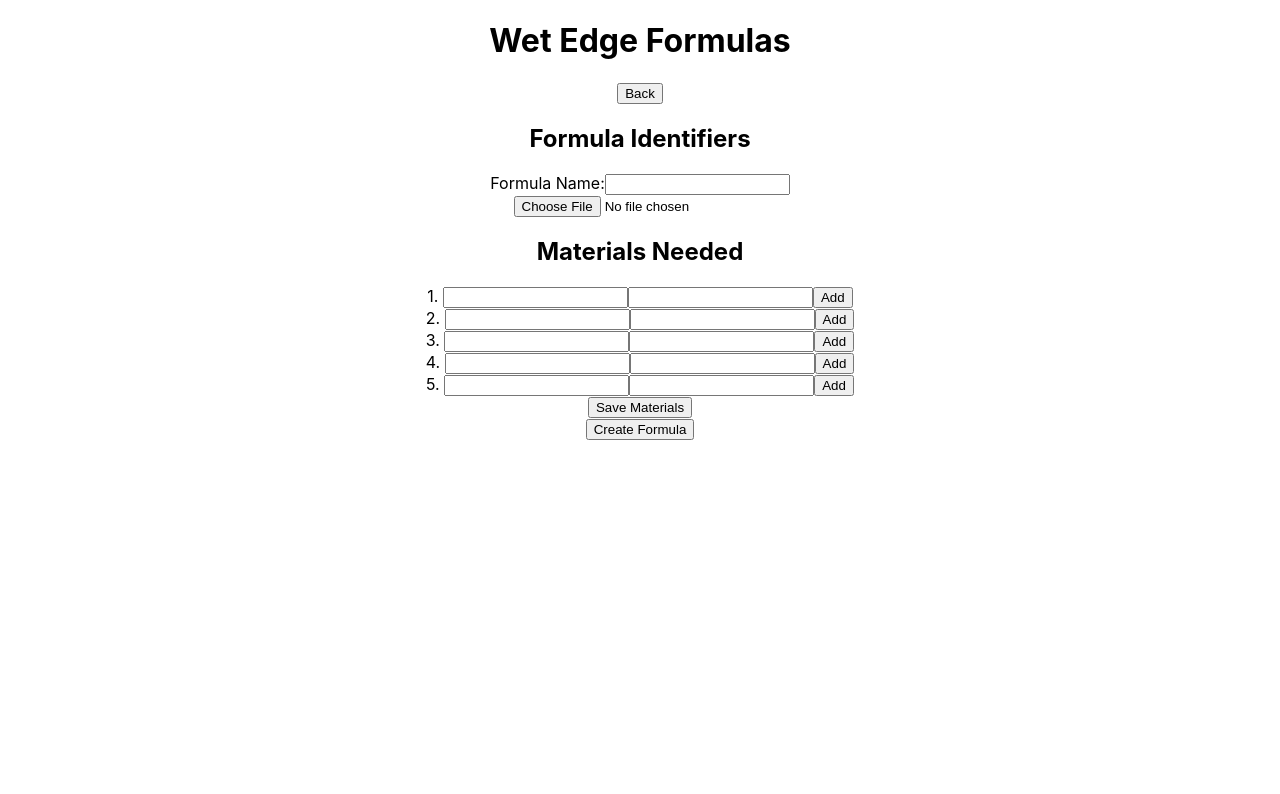
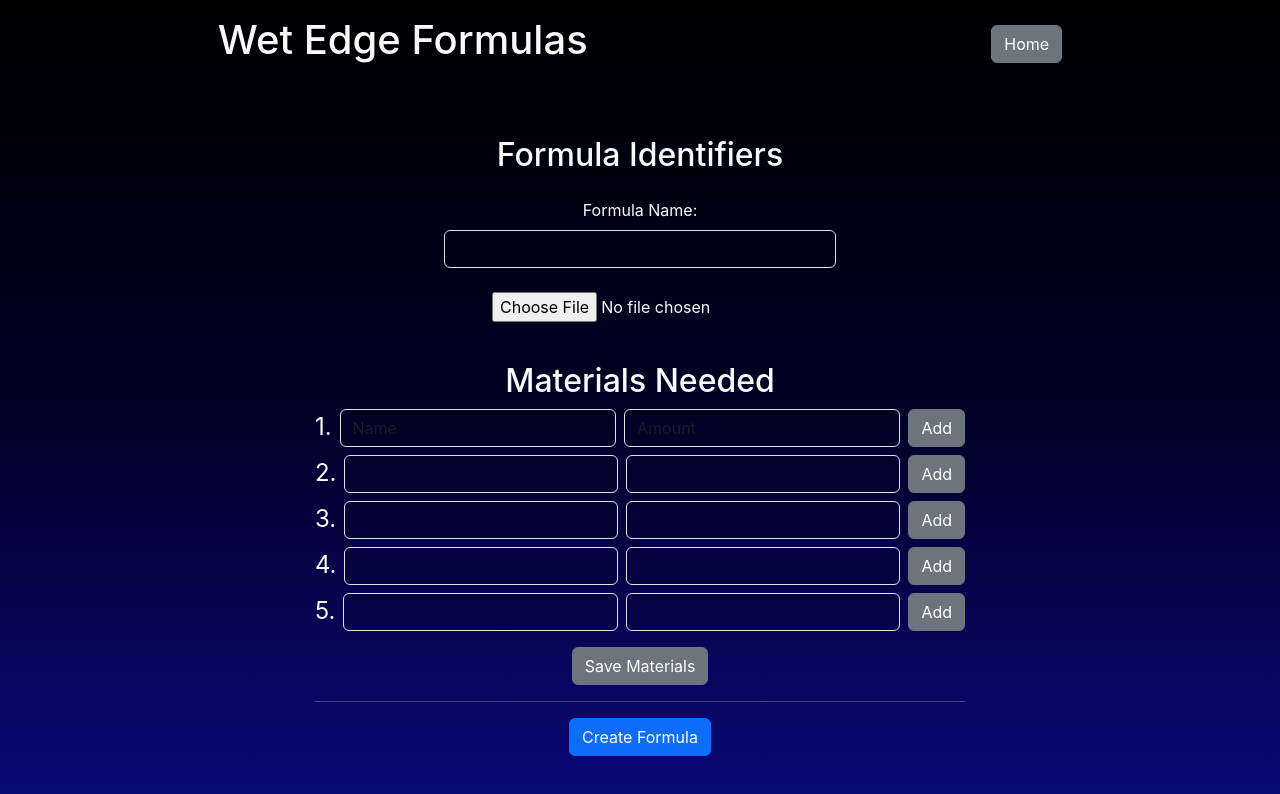
Before and after one commit to jarahernandez/wet-edge-project, a React (Create React App) app in the folder client/: page /formula/new in a window 1280 px wide. Shown: the top 794 px of the page. Built offline with nearby package versions, Linux system fonts and the light colour scheme.

Commit message:
added css

```diff
--- a/client/public/index.html
+++ b/client/public/index.html
@@ -9,6 +9,7 @@
       name="description"
       content="Web site created using create-react-app"
     />
+    <link href="https://cdn.jsdelivr.net/npm/bootstrap@5.3.0-alpha1/dist/css/bootstrap.min.css" rel="stylesheet" integrity="sha384-GLhlTQ8iRABdZLl6O3oVMWSktQOp6b7In1Zl3/Jr59b6EGGoI1aFkw7cmDA6j6gD" crossorigin="anonymous">
     <link rel="apple-touch-icon" href="%PUBLIC_URL%/logo192.png" />
     <!--
       manifest.json provides metadata used when your web app is installed on a
--- a/client/src/App.css
+++ b/client/src/App.css
@@ -1,38 +1,11 @@
 .App {
   text-align: center;
+  height: 100vh;
+  background: rgb(0,0,0);
+  background: linear-gradient(180deg, rgba(0,0,0,1) 0%, rgba(2,0,36,1) 50%, rgba(9,9,121,1) 100%);
 }
 
-.App-logo {
-  height: 40vmin;
-  pointer-events: none;
+::placeholder{
+  color:red;
+  opacity: 1;
 }
-
-@media (prefers-reduced-motion: no-preference) {
-  .App-logo {
-    animation: App-logo-spin infinite 20s linear;
-  }
-}
-
-.App-header {
-  background-color: #282c34;
-  min-height: 100vh;
-  display: flex;
-  flex-direction: column;
-  align-items: center;
-  justify-content: center;
-  font-size: calc(10px + 2vmin);
-  color: white;
-}
-
-.App-link {
-  color: #61dafb;
-}
-
-@keyframes App-logo-spin {
-  from {
-    transform: rotate(0deg);
-  }
-  to {
-    transform: rotate(360deg);
-  }
-}
--- a/client/src/components/CreateFormula.jsx
+++ b/client/src/components/CreateFormula.jsx
@@ -2,6 +2,7 @@ import React, {useState} from 'react';
 import axios from 'axios';
 import {Link, useNavigate} from 'react-router-dom';
 import FileBase64 from 'react-file-base64';
+import '../App.css'
 
 const CreateFormula = (props) => {
 
@@ -52,22 +53,22 @@ const CreateFormula = (props) => {
 
     return (
         <div>
-            <div>
+            <div className='d-flex justify-content-around align-items-center p-3 pb-5 text-light'>
                 <h1>Wet Edge Formulas</h1>
-                <Link to={`/`}><button>Back</button></Link>
+                <Link to={`/`}><button className='btn btn-secondary'>Home</button></Link>
             </div>
-            <form onSubmit={submitHandler}>
-                <section>
-                    <h2>Formula Identifiers</h2>
-                    <div>
-                        <label>Formula Name:</label>
-                        <input type="text" name='formulaName' onChange={changeHandler}/>
+            <form className='d-flex flex-column text-light align-items-center' onSubmit={submitHandler}>
+                <section className='mb-3'>
+                    <h2 className='mt-3' > Formula Identifiers</h2>
+                    <div className='mb-4'>
+                        <label className='form-label mt-3'>Formula Name:</label>
+                        <input className='form-control text-light bg-black bg-opacity-10' type="text" name='formulaName' onChange={changeHandler}/>
                         {
                             errors.formulaName?
-                            <p>{errors.formulaName.message}</p>:null
+                            <p className='text-danger'>{errors.formulaName.message}</p>:null
                         }
                     </div>
-                    <div>
+                    <div className='ps-5 mb-4'>
                         {/* <label>Formula Image:</label>
                         <input type="text" name='formulaImage' onChange={changeHandler}/> */}
                         <FileBase64
@@ -77,45 +78,46 @@ const CreateFormula = (props) => {
                             }}/>
                         {
                             errors.formulaImage?
-                            <p>{errors.formulaImage.message}</p>:null
+                            <p className='text-danger pe-5 mb-4'>{errors.formulaImage.message}</p>:null
                         }
                     </div>
                 </section>
                 <section>
                     <h2>Materials Needed</h2>
-                    <div>
-                        <label>1. </label>
-                        <input type="text" name="name" onChange={materialChangeHandler} disabled={isDisabled}/>
-                        <input type="number" name="amount" onChange={materialChangeHandler} disabled={isDisabled}/>
-                        <button name="material1" onClick={materialsClickHandler} disabled={isDisabled}>Add</button>
+                    <div className='d-flex mb-2'>
+                        <label className='fs-4 me-2'>1. </label>
+                        <input className='form-control me-2 text-light bg-black bg-opacity-10' placeholder='Name' type="text" name="name" onChange={materialChangeHandler} disabled={isDisabled}/>
+                        <input className='form-control text-light bg-black bg-opacity-10' placeholder='Amount' type="number" name="amount" onChange={materialChangeHandler} disabled={isDisabled}/>
+                        <button className='btn btn-secondary ms-2' name="material1" onClick={materialsClickHandler} disabled={isDisabled}>Add</button>
                     </div>
-                    <div>
-                        <label>2. </label>
-                        <input type="text" name="name" onChange={materialChangeHandler} disabled={isDisabled}/>
-                        <input type="number" name="amount" onChange={materialChangeHandler} disabled={isDisabled}/>
-                        <button name="material2" onClick={materialsClickHandler} disabled={isDisabled}>Add</button>
+                    <div className='d-flex mb-2'>
+                        <label className='fs-4 me-2'>2. </label>
+                        <input className='form-control me-2 text-light bg-black bg-opacity-10' type="text" name="name" onChange={materialChangeHandler} disabled={isDisabled}/>
+                        <input className='form-control text-light bg-black bg-opacity-10' type="number" name="amount" onChange={materialChangeHandler} disabled={isDisabled}/>
+                        <button className='btn btn-secondary ms-2' name="material2" onClick={materialsClickHandler} disabled={isDisabled}>Add</button>
                     </div>
-                    <div>
-                        <label>3. </label>
-                        <input type="text" name="name" onChange={materialChangeHandler} disabled={isDisabled}/>
-                        <input type="number" name="amount" onChange={materialChangeHandler} disabled={isDisabled}/>
-                        <button name="material3" onClick={materialsClickHandler} disabled={isDisabled}>Add</button>
+                    <div className='d-flex mb-2'>
+                        <label className='fs-4 me-2'>3. </label>
+                        <input className='form-control me-2 text-light bg-black bg-opacity-10' type="text" name="name" onChange={materialChangeHandler} disabled={isDisabled}/>
+                        <input className='form-control text-light bg-black bg-opacity-10' type="number" name="amount" onChange={materialChangeHandler} disabled={isDisabled}/>
+                        <button className='btn btn-secondary ms-2' name="material3" onClick={materialsClickHandler} disabled={isDisabled}>Add</button>
                     </div>
-                    <div>
-                        <label>4. </label>
-                        <input type="text" name="name" onChange={materialChangeHandler} disabled={isDisabled}/>
-                        <input type="number" name="amount" onChange={materialChangeHandler} disabled={isDisabled}/>
-                        <button name="material4" onClick={materialsClickHandler} disabled={isDisabled}>Add</button>
+                    <div className='d-flex mb-2'>
+                        <label className='fs-4 me-2'>4. </label>
+                        <input className='form-control me-2 text-light bg-black bg-opacity-10' type="text" name="name" onChange={materialChangeHandler} disabled={isDisabled}/>
+                        <input className='form-control text-light bg-black bg-opacity-10' type="number" name="amount" onChange={materialChangeHandler} disabled={isDisabled}/>
+                        <button className='btn btn-secondary ms-2' name="material4" onClick={materialsClickHandler} disabled={isDisabled}>Add</button>
                     </div>
-                    <div>
-                        <label>5. </label>
-                        <input type="text" name="name" onChange={materialChangeHandler} disabled={isDisabled}/>
-                        <input type="number" name="amount" onChange={materialChangeHandler} disabled={isDisabled}/>
-                        <button name="material5" onClick={materialsClickHandler} disabled={isDisabled}>Add</button>
+                    <div className='d-flex mb-2'>
+                        <label className='fs-4 me-2'>5. </label>
+                        <input className='form-control me-2 text-light bg-black bg-opacity-10' type="text" name="name" onChange={materialChangeHandler} disabled={isDisabled}/>
+                        <input className='form-control text-light bg-black bg-opacity-10' type="number" name="amount" onChange={materialChangeHandler} disabled={isDisabled}/>
+                        <button className='btn btn-secondary ms-2' name="material5" onClick={materialsClickHandler} disabled={isDisabled}>Add</button>
                     </div>
-                    <button onClick={saveMaterialsHandler}>Save Materials</button>
+                    <button className='btn btn-secondary mt-2' onClick={saveMaterialsHandler}>Save Materials</button>
+                    <hr />
                 </section>
-                <input type="submit" value="Create Formula"/>
+                <input className='btn btn-primary ' type="submit" value="Create Formula"/>
             </form>
         </div>
 )}
--- a/client/src/components/UpdateFormula.jsx
+++ b/client/src/components/UpdateFormula.jsx
@@ -90,33 +90,33 @@ const UpdateFormula = (props) => {
 
     return (
         <div>
-            <div>
+            <div className='d-flex justify-content-around align-items-center p-3 pb-5 text-light'>
                 <h1>Wet Edge Formulas</h1>
-                <Link to={`/`}><button>Back</button></Link>
+                <Link to={`/`}><button className='btn btn-secondary'>Home</button></Link>
             </div>
             <div>
                 {
                     loading ?
-                        <div>
+                        <div className='text-light fs-3 my-5 py-5'>
                             <p>Are you sure you want make changes to "{formulaName}"?</p>
-                            <button onClick={clickHandler}>Yes</button>
-                            <Link to={'/'}><button>No</button></Link>
+                            <button className='btn btn-secondary me-2' onClick={clickHandler}>Yes</button>
+                            <Link to={'/'}><button className='btn btn-secondary ms-2'>No</button></Link>
                         </div>
                         :
-                        <div>
-                            <h2>Editing: {formulaName}</h2>
-                            <form onSubmit={submitHandler}>
+                        <div className='text-light'>
+                            <h2 className='my-4'>Editing: {formulaName}</h2>
+                            <form className='d-flex flex-column text-light align-items-center' onSubmit={submitHandler}>
                                 <section>
                                     <div>
-                                        <label>Formula Name:</label>
-                                        <input type="text" name='formulaName' onChange={changeHandler} value={formula.formulaName}/>
+                                        <label className='form-label mt-3'>Formula Name:</label>
+                                        <input className='form-control text-light bg-black bg-opacity-10' type="text" name='formulaName' onChange={changeHandler} value={formula.formulaName}/>
                                         {
                                             errors.formulaName?
-                                            <p>{errors.formulaName.message}</p>:null
+                                            <p className='text-danger mb-4'>{errors.formulaName.message}</p>:null
                                         }
                                     </div>
-                                    <div>
-                                        <img style={{ width: '150px' }} src={formula.formulaImage} alt="Formula" />
+                                    <div className='d-flex flex-column align-items-center'>
+                                        <img className='rounded-4 mb-2 mt-5' style={{ width: '150px' }} src={formula.formulaImage} alt="Formula" />
                                         <FileBase64
                                             multiple={false}
                                             onDone={({ base64 }) => {
@@ -124,71 +124,74 @@ const UpdateFormula = (props) => {
                                             }} />
                                         {
                                             errors.formulaImage?
-                                            <p>{errors.formulaImage.message}</p>:null
+                                            <p className='text-danger mb-4'>{errors.formulaImage.message}</p>:null
                                         }
                                     </div>
                                 </section>
                                 <section>
+                                    <h2 className='mt-4'>Materials Needed</h2>
                                     {
                                         formula.materialsNeeded.material1?
-                                        <div>
-                                            <h2>Materials Needed</h2>
-                                            <label>1. </label>
-                                            <input type="text" name="name" id="material1" onChange={cchcch} value={formula.materialsNeeded.material1.name}/>
-                                            <input type="number" name="amount" id="material1" onChange={cchcch} value={formula.materialsNeeded.material1.amount}/>
-                                            <button name="material1" onClick={editClickHandler}>Edit</button>
+                                        <div className='d-flex mb-2'>
+                                            <label className='fs-4 me-2'>1. </label>
+                                            <input className='form-control me-2 text-light bg-black bg-opacity-10' type="text" name="name" id="material1" onChange={cchcch} value={formula.materialsNeeded.material1.name}/>
+                                            <input className='form-control text-light bg-black bg-opacity-10' type="number" name="amount" id="material1" onChange={cchcch} value={formula.materialsNeeded.material1.amount}/>
+                                            <button className='btn btn-secondary ms-2' name="material1" onClick={editClickHandler}>Edit</button>
                                         </div>
                                         :
                                         null
                                     }
                                     {
                                         formula.materialsNeeded.material2?
-                                        <div>
-                                            <label>2. </label>
-                                            <input type="text" name="name" id="material2" onChange={cchcch} value={formula.materialsNeeded.material2.name}/>
-                                            <input type="number" name="amount" id="material2" onChange={cchcch} value={formula.materialsNeeded.material2.amount}/>
-                                            <button name="material2" onClick={editClickHandler}>Edit</button>
+                                        <div className='d-flex mb-2'>
+                                            <label className='fs-4 me-2'>2. </label>
+                                            <input className='form-control me-2 text-light bg-black bg-opacity-10' type="text" name="name" id="material2" onChange={cchcch} value={formula.materialsNeeded.material2.name}/>
+                                            <input className='form-control text-light bg-black bg-opacity-10' type="number" name="amount" id="material2" onChange={cchcch} value={formula.materialsNeeded.material2.amount}/>
+                                            <button className='btn btn-secondary ms-2' name="material2" onClick={editClickHandler}>Edit</button>
                                         </div>
                                         :
                                         null
                                     }
                                     {
                                         formula.materialsNeeded.material3?
-                                        <div>
-                                            <label>3. </label>
-                                            <input type="text" name="name" id="material3" onChange={cchcch} value={formula.materialsNeeded.material3.name}/>
-                                            <input type="number" name="amount" id="material3" onChange={cchcch} value={formula.materialsNeeded.material3.amount}/>
-                                            <button name="material3" onClick={editClickHandler}>Edit</button>
+                                        <div className='d-flex mb-2'>
+                                            <label className='fs-4 me-2'>3. </label>
+                                            <input className='form-control me-2 text-light bg-black bg-opacity-10' type="text" name="name" id="material3" onChange={cchcch} value={formula.materialsNeeded.material3.name}/>
+                                            <input className='form-control text-light bg-black bg-opacity-10' type="number" name="amount" id="material3" onChange={cchcch} value={formula.materialsNeeded.material3.amount}/>
+                                            <button className='btn btn-secondary ms-2' name="material3" onClick={editClickHandler}>Edit</button>
                                         </div>
                                         :
                                         null
                                     }
                                     {
                                         formula.materialsNeeded.material4?
-                                        <div>
-                                            <label>4. </label>
-                                            <input type="text" name="name" id="material4" onChange={cchcch} value={formula.materialsNeeded.material4.name}/>
-                                            <input type="number" name="amount" id="material4" onChange={cchcch} value={formula.materialsNeeded.material4.amount}/>
-                                            <button name="material4" onClick={editClickHandler}>Edit</button>
+                                        <div className='d-flex mb-2'>
+                                            <label className='fs-4 me-2'>4. </label>
+                                            <input className='form-control me-2 text-light bg-black bg-opacity-10' type="text" name="name" id="material4" onChange={cchcch} value={formula.materialsNeeded.material4.name}/>
+                                            <input className='form-control text-light bg-black bg-opacity-10' type="number" name="amount" id="material4" onChange={cchcch} value={formula.materialsNeeded.material4.amount}/>
+                                            <button className='btn btn-secondary ms-2' name="material4" onClick={editClickHandler}>Edit</button>
                                         </div>
                                         :
                                         null
                                     }
                                     {
                                         formula.materialsNeeded.material5?
-                                        <div>
-                                            <label>5. </label>
-                                            <input type="text" name="name" id="material5" onChange={cchcch} value={formula.materialsNeeded.material5.name}/>
-                                            <input type="number" name="amount" id="material5" onChange={cchcch} value={formula.materialsNeeded.material5.amount}/>
-                                            <button name="material5" onClick={editClickHandler}>Edit</button>
+                                        <div className='d-flex mb-2'>
+                                            <label className='fs-4 me-2'>5. </label>
+                                            <input className='form-control me-2 text-light bg-black bg-opacity-10' type="text" name="name" id="material5" onChange={cchcch} value={formula.materialsNeeded.material5.name}/>
+                                            <input className='form-control text-light bg-black bg-opacity-10' type="number" name="amount" id="material5" onChange={cchcch} value={formula.materialsNeeded.material5.amount}/>
+                                            <button className='btn btn-secondary ms-2' name="material5" onClick={editClickHandler}>Edit</button>
                                         </div>
                                         :
                                         null
                                     }
                                     {/* <button onClick={saveMaterialsHandler}>Save Materials</button> */}
+                                    <hr />
                                 </section>
-                                <input type="submit" value="Update Formula" />
-                                <button onClick={deleteHandler}>Delete Formula</button>
+                                <div>
+                                    <input className='btn btn-primary me-2' type="submit" value="Update Formula" />
+                                    <button className='btn btn-danger ms-2' onClick={deleteHandler}>Delete Formula</button>
+                                </div>
                             </form>
                         </div>
                 }
--- a/client/src/components/UseFormula.jsx
+++ b/client/src/components/UseFormula.jsx
@@ -30,25 +30,25 @@ const UseFormula = (props) => {
 
     return (
         <div>
-            <div>
+            <div className='d-flex justify-content-around align-items-center p-3 pb-5 text-light'>
                 <h1>Wet Edge Formulas</h1>
-                <Link to={`/`}><button>Back</button></Link>
+                <Link to={`/`}><button className='btn btn-secondary'>Home</button></Link>
             </div>
-            <div>
-                <h2>{formula.formulaName}</h2>
-                <img src={formula.formulaImage} alt='Formula' />
-                <form>
-                    <label>Batches:</label>
-                    <input type="number" onChange={changeHandler}/>
-                    <button onClick={clickHandler}>Calculate</button>
+            <div className='text-light'>
+                <h2 className='mb-4'>{formula.formulaName}</h2>
+                <img className='rounded-4 mb-5' src={formula.formulaImage} alt='Formula' />
+                <form className='d-flex justify-content-center mb-5'>
+                    <label className='fs-5 form-label me-2'>Batches:</label>
+                    <input className='form-control w-25 me-2 text-light bg-black bg-opacity-10' type="number" onChange={changeHandler}/>
+                    <button className='btn btn-secondary' onClick={clickHandler}>Calculate</button>
                 </form>
-                <div>
+                <div className='fs-4'>
                     {
                         loading?
                         null
                         :
                         Object.values(formula.materialsNeeded).map((value,key) =>(
-                            <p key={key}>{value.name} : {(value.amount*batches)}</p>
+                            <p key={key}>{value.name} : {(value.amount*batches)} bags</p>
                         ))
                     }
                 </div>
--- a/client/src/index.css
+++ b/client/src/index.css
@@ -5,6 +5,7 @@ body {
     sans-serif;
   -webkit-font-smoothing: antialiased;
   -moz-osx-font-smoothing: grayscale;
+
 }
 
 code {
```
Also changed, not shown: client/src/components/DisplayAllFormulas.jsx (+28 -10 lines).
